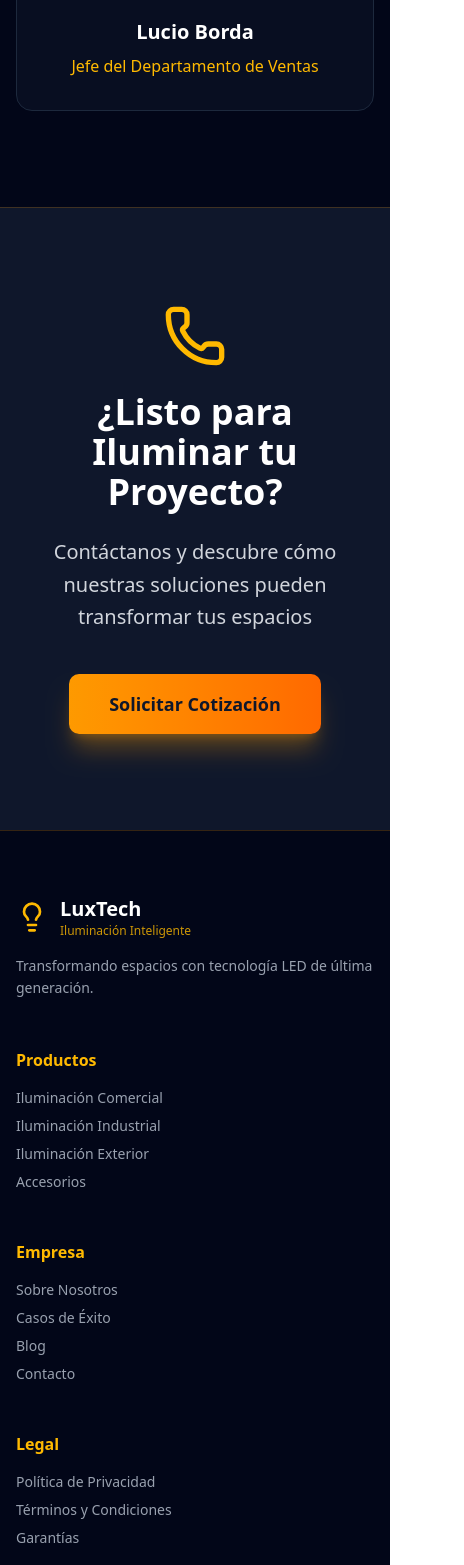
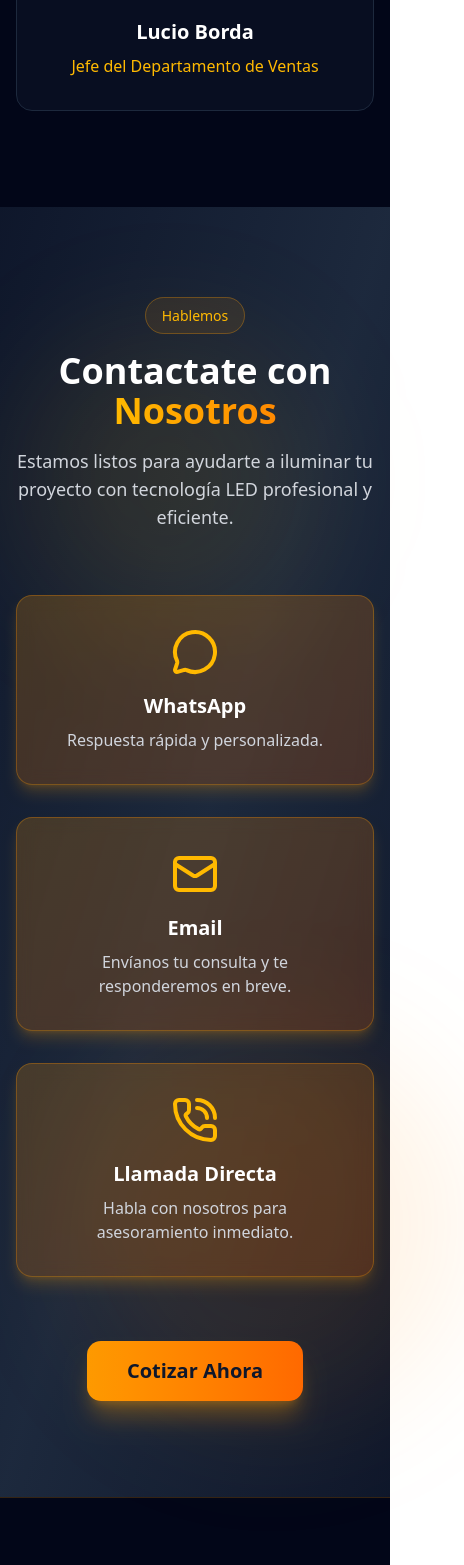
Before and after one commit to xStranged1/lux-tech, a React (Vite) app: page / in a window 390 px wide. Shown: the part 4816-6381 px from the top of the page, 464 px wide, since content can reach past the window. Built offline with nearby package versions, Linux system fonts and the light colour scheme.

Commit message:
add: cotizar

```diff
--- a/src/App.tsx
+++ b/src/App.tsx
@@ -20,6 +20,7 @@ export default function App() {
           <Route path="/lux-tech/simulador" component={LightingSimulator} />
           <Route path="/lux-tech/nosotros" component={NosotrosScreen} />
           <Route path="/lux-tech/contacto" component={ContactoScreen} />
+          <Route path="/lux-tech/cotizar" component={ContactoScreen} />
           <Route>404: No such page!</Route>
         </Switch>
       </div>
--- a/src/components/Contacto.tsx
+++ b/src/components/Contacto.tsx
@@ -1,37 +1,103 @@
-import React from 'react';
-import { Phone } from 'lucide-react';
+import { Mail, PhoneCall, MessageCircle } from "lucide-react";
+import { Link } from "wouter";
 
-interface ContactoProps {
+interface ContactProps {
   darkMode: boolean;
 }
 
-export default function Contacto({ darkMode }: ContactoProps) {
+export default function Contacto({ darkMode }: ContactProps) {
+  const whatsappNumber = "5491122334455";
+  const mensaje = encodeURIComponent("Hola! Estoy interesado en una cotización.");
+
   return (
     <section
-      id="contacto"
-      className={`py-24 border-t transition-colors duration-500 ${
-        darkMode ? 'bg-slate-900 border-amber-500/20' : 'bg-gray-50 border-amber-500/30'
+      className={`relative py-24 md:py-32 transition-colors duration-500 ${
+        darkMode
+          ? "bg-gradient-to-br from-slate-900 via-slate-800 to-slate-900 text-white"
+          : "bg-gradient-to-br from-gray-100 via-amber-50 to-gray-100 text-slate-900"
       }`}
     >
-      <div className="max-w-4xl mx-auto px-4 sm:px-6 lg:px-8 text-center">
-        <Phone className="w-16 h-16 text-amber-400 mx-auto mb-6" />
-        <h3
-          className={`text-4xl md:text-5xl font-bold mb-6 transition-colors duration-500 ${
-            darkMode ? 'text-white' : 'text-slate-900'
+      {/* Efectos de fondo */}
+      <div className="absolute inset-0 bg-[radial-gradient(ellipse_at_bottom_left,_var(--tw-gradient-stops))] from-amber-500/10 via-transparent to-transparent"></div>
+      <div className="absolute top-32 right-20 w-72 h-72 bg-amber-400/10 rounded-full blur-3xl"></div>
+      <div className="absolute bottom-20 left-20 w-96 h-96 bg-orange-400/10 rounded-full blur-3xl"></div>
+
+      <div className="relative max-w-5xl mx-auto px-4 sm:px-6 lg:px-8">
+        {/* Encabezado */}
+        <div className="text-center mb-12">
+          <span className="bg-amber-500/10 border border-amber-500/30 text-amber-400 px-4 py-2 rounded-full text-sm font-medium">
+            Hablemos
+          </span>
+
+          <h2
+            className={`text-4xl md:text-6xl font-bold mt-6 mb-4 ${
+              darkMode ? "text-white" : "text-slate-900"
             }`}
           >
-          ¿Listo para Iluminar tu Proyecto?
-        </h3>
+            Contactate con{" "}
+            <span className="text-transparent bg-clip-text bg-gradient-to-r from-amber-400 to-orange-400">
+              Nosotros
+            </span>
+          </h2>
+
           <p
-          className={`text-xl mb-10 leading-relaxed transition-colors duration-500 ${
-            darkMode ? 'text-gray-300' : 'text-gray-700'
+            className={`text-lg md:text-xl max-w-2xl mx-auto ${
+              darkMode ? "text-gray-300" : "text-gray-700"
             }`}
           >
-          Contáctanos y descubre cómo nuestras soluciones pueden transformar tus espacios
+            Estamos listos para ayudarte a iluminar tu proyecto con tecnología LED profesional y eficiente.
           </p>
-        <button className="bg-gradient-to-r from-amber-500 to-orange-500 text-slate-900 px-10 py-4 rounded-lg text-lg font-semibold hover:from-amber-400 hover:to-orange-400 transition-all duration-300 shadow-xl shadow-amber-500/30">
-          Solicitar Cotización
+        </div>
+
+        {/* Tarjetas */}
+        <div className="grid md:grid-cols-3 gap-8 mt-16">
+          {/* WhatsApp */}
+          <a
+            href={`https://wa.me/${whatsappNumber}?text=${mensaje}`}
+            target="_blank"
+            rel="noopener noreferrer"
+            className="bg-gradient-to-br from-amber-500/20 to-orange-500/20 border border-amber-500/30 backdrop-blur-sm rounded-2xl p-8 text-center hover:scale-105 transition-all duration-300 shadow-lg shadow-amber-500/20"
+          >
+            <MessageCircle className="w-12 h-12 mx-auto text-amber-400 mb-4" />
+            <h3 className="text-xl font-bold mb-2">WhatsApp</h3>
+            <p className={`${darkMode ? "text-gray-300" : "text-gray-700"}`}>
+              Respuesta rápida y personalizada.
+            </p>
+          </a>
+
+          {/* Email */}
+          <a
+            href="mailto:tucorreo@ejemplo.com"
+            className="bg-gradient-to-br from-amber-500/20 to-orange-500/20 border border-amber-500/30 backdrop-blur-sm rounded-2xl p-8 text-center hover:scale-105 transition-all duration-300 shadow-lg shadow-amber-500/20"
+          >
+            <Mail className="w-12 h-12 mx-auto text-amber-400 mb-4" />
+            <h3 className="text-xl font-bold mb-2">Email</h3>
+            <p className={`${darkMode ? "text-gray-300" : "text-gray-700"}`}>
+              Envíanos tu consulta y te responderemos en breve.
+            </p>
+          </a>
+
+          {/* Llamada */}
+          <a
+            href="tel:+5491122334455"
+            className="bg-gradient-to-br from-amber-500/20 to-orange-500/20 border border-amber-500/30 backdrop-blur-sm rounded-2xl p-8 text-center hover:scale-105 transition-all duration-300 shadow-lg shadow-amber-500/20"
+          >
+            <PhoneCall className="w-12 h-12 mx-auto text-amber-400 mb-4" />
+            <h3 className="text-xl font-bold mb-2">Llamada Directa</h3>
+            <p className={`${darkMode ? "text-gray-300" : "text-gray-700"}`}>
+              Habla con nosotros para asesoramiento inmediato.
+            </p>
+          </a>
+        </div>
+
+        {/* CTA final */}
+        <div className="text-center mt-16">
+          <Link href="/lux-tech/cotizar">
+            <button className="bg-gradient-to-r from-amber-500 to-orange-500 text-slate-900 px-10 py-4 rounded-xl text-xl font-semibold hover:from-amber-400 hover:to-orange-400 transition-all duration-300 shadow-xl shadow-amber-500/30 mx-auto">
+              Cotizar Ahora
             </button>
+          </Link>
+        </div>
       </div>
     </section>
   );
--- a/src/components/Nosotros.tsx
+++ b/src/components/Nosotros.tsx
@@ -3,6 +3,7 @@ import { Lightbulb } from 'lucide-react';
 import fedeImg from '../media/fede.png';
 import gonzaImg from '../media/gonza.png';
 import salaImg from '../media/sala.png';
+import lucioImg from '../media/lucio.png';
 
 interface NosotrosProps {
   darkMode: boolean;
@@ -23,7 +24,7 @@ export default function Nosotros({ darkMode }: NosotrosProps) {
     {
       name: 'Lucio Borda',
       role: 'Jefe del Departamento de Ventas',
-      image: '/api/placeholder/300/300'
+      image: lucioImg
     }
   ];
 
--- a/src/screens/Contacto.tsx
+++ b/src/screens/Contacto.tsx
@@ -3,7 +3,7 @@ import Contacto from '../components/Contacto';
 import Footer from '../components/Footer';
 import { useDarkMode } from '../contexts/DarkModeContext';
 
-export default function ContactoScreen() {
+export default function Home() {
     const { darkMode, setDarkMode } = useDarkMode();
 
   return (
```
Also changed, not shown: src/media/lucio.png (added). Lines whose indentation alone changed are shown as unchanged.
